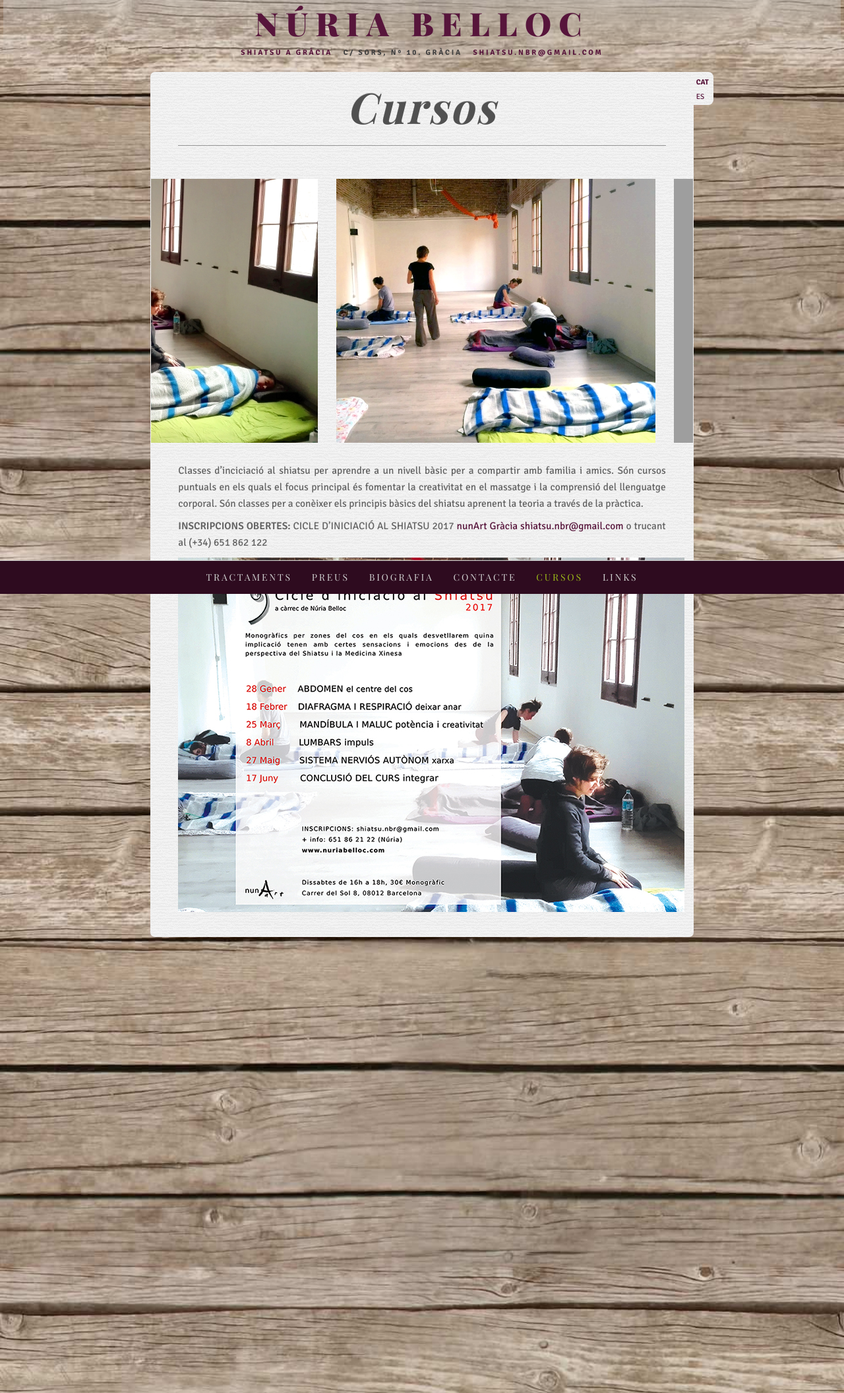
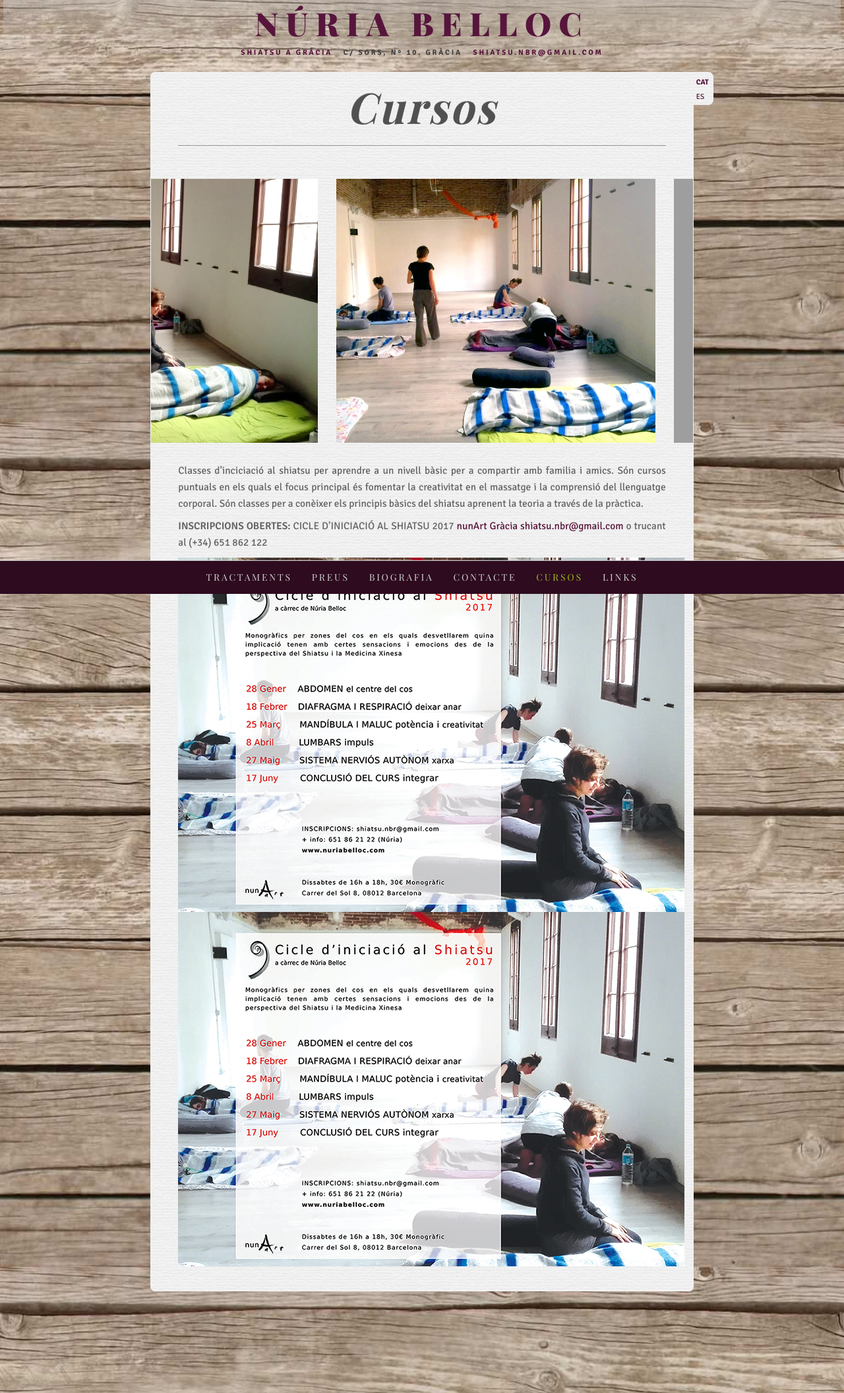
Before and after one commit to agustibr/shiatsu.nuriabelloc.com, a Jekyll site: the page built from cat/cursos.md, in a window 1280 px wide. Shown: the whole page at 66% size. Built offline with Jekyll 4.4.1, drawn with Linux system fonts in a browser that asks for light colours; some web fonts are replaced.

```diff
--- a/cat/cursos.md
+++ b/cat/cursos.md
@@ -22,4 +22,4 @@
 **INSCRIPCIONS OBERTES:** CICLE D'INICIACIÓ AL SHIATSU 2017 [nunArt Gràcia](http://nunartbcn.com/ca/)
                           [{{site.email}}](mailto:{{site.email}}) o trucant al {{site.tel}}
 
-![Cicle d'Iniciació al Shiatsu 2017]({{site.baseurl}}/image/CAT_cicle_shiatsu_2017_web.jpg)
+![Cicle d'Iniciació al Shiatsu 2017]({{site.baseurl}}/image/CAT_cicle_shiatsu_2017_web.jpg)![CAT_cicle_shiatsu_2017_web.jpg]({{site.baseurl}}/image/CAT_cicle_shiatsu_2017_web.jpg)
```
